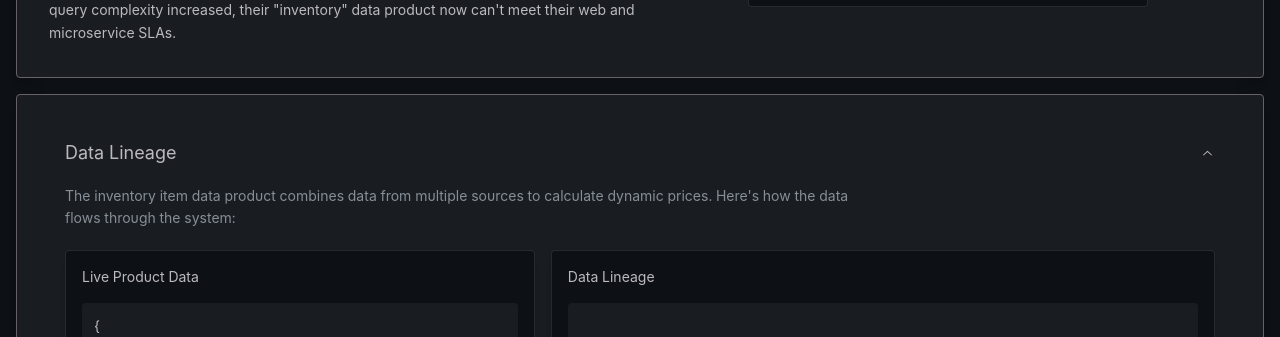
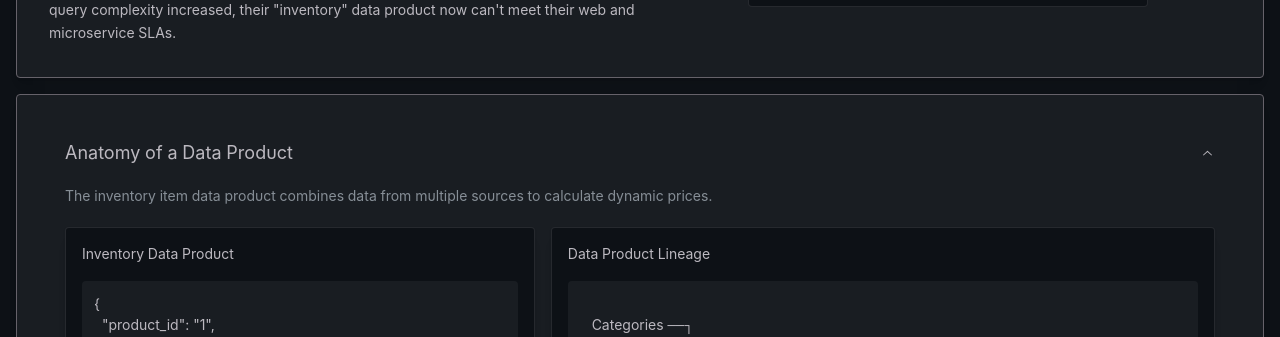
Before and after one commit to nstewart/freshmart-evolution, a React (Vite) app in the folder frontend/: page / in a window 1280 px wide. Shown: the part 840-1177 px from the top of the page. Built offline with nearby package versions, Linux system fonts and the light colour scheme; no server answers.

Commit message:
tweak data product cards

```diff
--- a/frontend/src/App.jsx
+++ b/frontend/src/App.jsx
@@ -1064,11 +1064,11 @@ function App() {
               }}>
                 <Accordion.Item value="dataLineage">
                   <Accordion.Control>
-                    <Text size="lg" weight={600} style={{ color: '#BCB9C0' }}>Data Lineage</Text>
+                    <Text size="lg" weight={600} style={{ color: '#BCB9C0' }}>Anatomy of a Data Product</Text>
                   </Accordion.Control>
                   <Accordion.Panel>
                     <Text size="sm" color="dimmed" mb="lg" style={{ maxWidth: '800px', lineHeight: '1.6' }}>
-                      The inventory item data product combines data from multiple sources to calculate dynamic prices. Here's how the data flows through the system:
+                      The inventory item data product combines data from multiple sources to calculate dynamic prices.
                     </Text>
 
                     <Grid>
@@ -1078,7 +1078,7 @@ function App() {
                           backgroundColor: 'rgb(13, 17, 22)',
                           border: '1px solid rgba(255, 255, 255, 0.1)'
                         }}>
-                          <Text size="sm" weight={500} mb="md" style={{ color: '#BCB9C0' }}>Live Product Data</Text>
+                          <Text size="sm" weight={500} mb="md" style={{ color: '#BCB9C0' }}>Inventory Data Product</Text>
                           <pre style={{
                             fontFamily: 'Inter, monospace',
                             fontSize: '14px',
@@ -1125,7 +1125,7 @@ function App() {
                           backgroundColor: 'rgb(13, 17, 22)',
                           border: '1px solid rgba(255, 255, 255, 0.1)'
                         }}>
-                          <Text size="sm" weight={500} mb="md" style={{ color: '#BCB9C0' }}>Data Lineage</Text>
+                          <Text size="sm" weight={500} mb="md" style={{ color: '#BCB9C0' }}>Data Product Lineage</Text>
                           <pre style={{
                             fontFamily: 'Inter, monospace',
                             fontSize: '14px',
```
